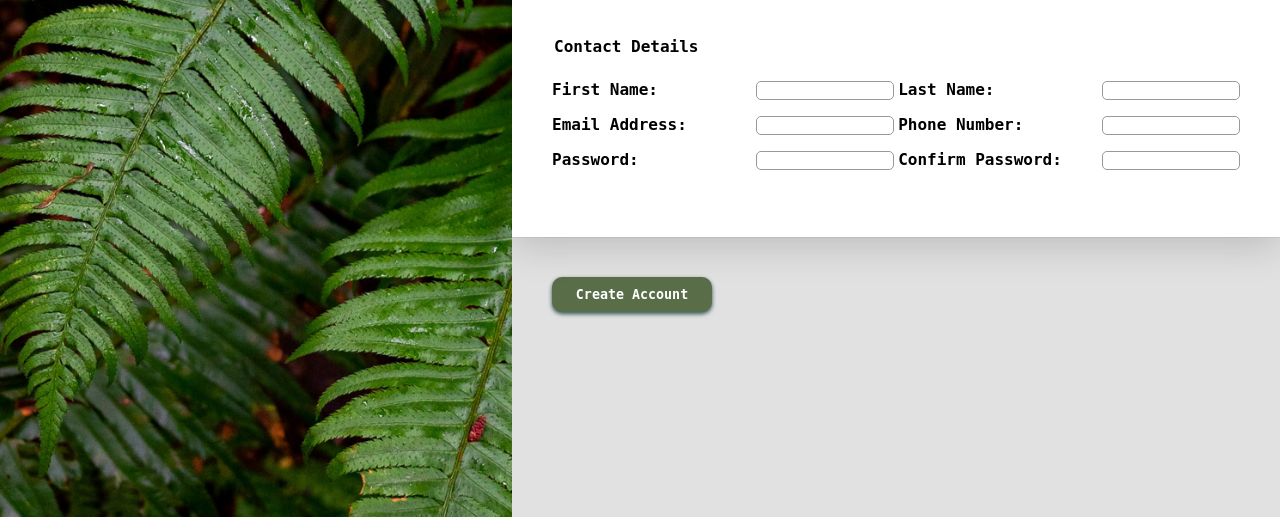
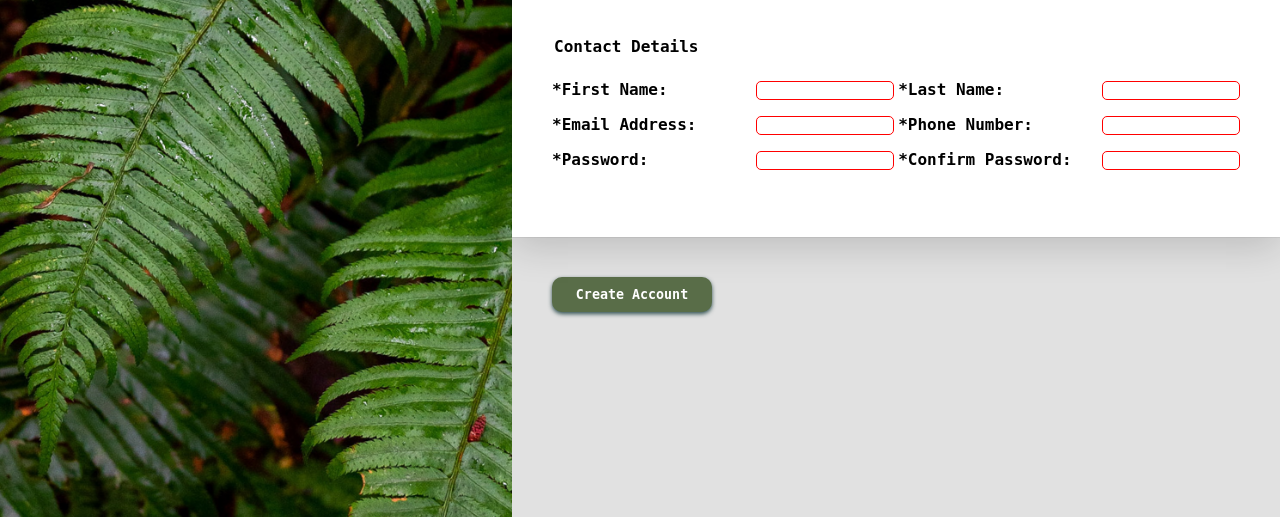
Before and after one commit to SteveNaan/sign-up-form, a plain HTML site: page index.html in a window 1280 px wide. Shown: the part 283-800 px from the top of the page. Drawn offline with Linux system fonts and the light colour scheme.

Commit message:
password validation

```diff
--- a/app.js
+++ b/app.js
@@ -0,0 +1,8 @@
+ function check() {
+    if (document.getElementById('password').value ==
+      document.getElementById('passwordCheck').value) {
+    } else {
+      document.getElementById('message').style.color = 'red';
+      document.getElementById('message').innerHTML = 'Passwords are not matching';
+    }
+  }
--- a/index.html
+++ b/index.html
@@ -21,29 +21,30 @@
         </div>
     </div>
     <div class="createAccount">
-        <button id="button">Create Account</button>
+        <button input type ="submit" id="button" onclick="check()">Create Account</button>
     </div>
     <div class="signUp">
         <form action="example.com/path" method="post">
             <legend>Contact Details</legend>
                 <div class="formSection">
-                    <label for="first_name">First Name:</label>
-                    <input type="text" id="first-name">
-                    <label for="last-name">Last Name:</label>
-                    <input type="text" id="last-name">
+                    <label for="first_name">*First Name:</label>
+                    <input type="text" id="first-name" maxlength="20" required>
+                    <label for="last-name">*Last Name:</label>
+                    <input type="text" id="last-name" maxlength="20" required>
                 </div>
                 <div class="formSection">
-                    <label for="email">Email Address:</label>
-                    <input type="email" id="email">
-                    <label for="number">Phone Number:</label>
-                    <input type="number" id="number">
+                    <label for="email">*Email Address:</label>
+                    <input type="email" id="email" required>
+                    <label for="number">*Phone Number:</label>
+                    <input type="number" id="number" minlength="11" maxlength="11" required>
                 </div>
                 <div class="formSection">
-                    <label for="password">Password:</label>
-                    <input type="password" id="password">
-                    <label for="password">Confirm Password:</label>
-                    <input type="password" id="password">
+                    <label for="password">*Password:</label>
+                    <input type="password" id="password" minlength="6" required>
+                    <label for="password">*Confirm Password:</label>
+                    <input type="password" id="passwordCheck" minlength="6" required>
                 </div>
+                <p id="message"></p>
         </form>
     </div>
     <script src="./app.js"></script>
--- a/styles.css
+++ b/styles.css
@@ -153,6 +153,7 @@ form {
 
   input,
   textarea {
+    border-color: #E5E7EB;
     width: 100px;
     box-sizing: border-box;
     border-radius: 5px;
@@ -160,5 +161,14 @@ form {
   }
 
   input:focus {
-    border-color: #000000;
+    border-color: blue;
+    box-shadow: 0 2px 4px darkslategray;
   }
+
+  input:invalid {
+    border-color: red;
+  }
+
+  input:valid {
+    border-color: green;
+  }
```
